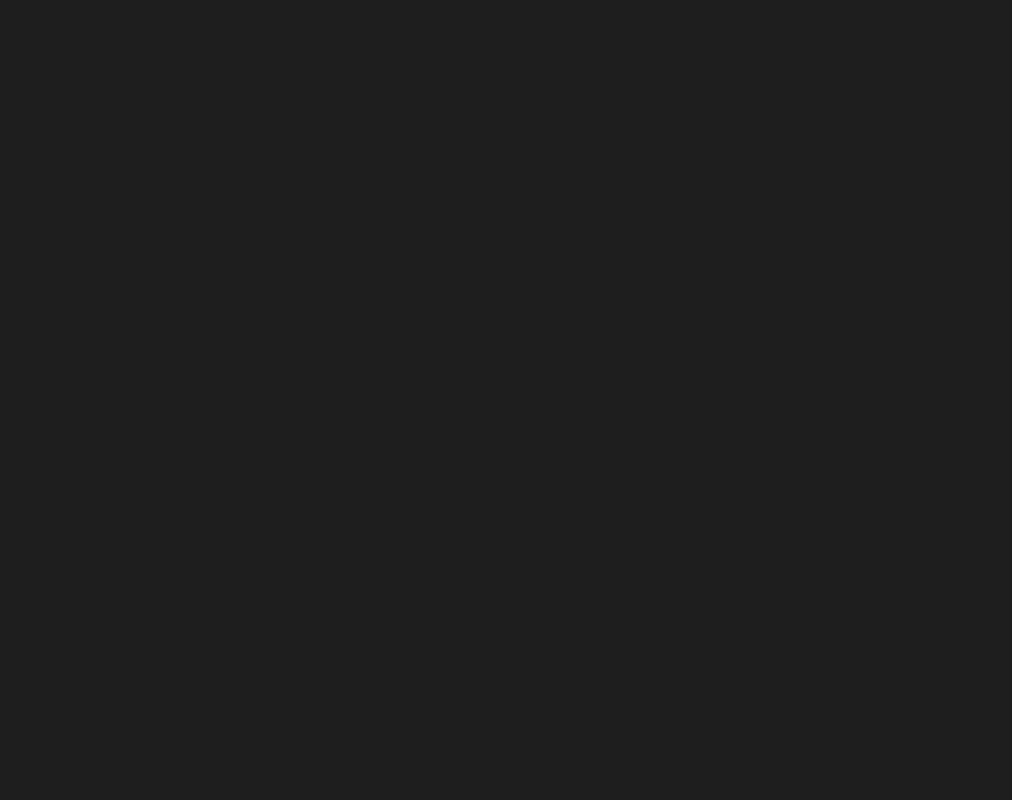
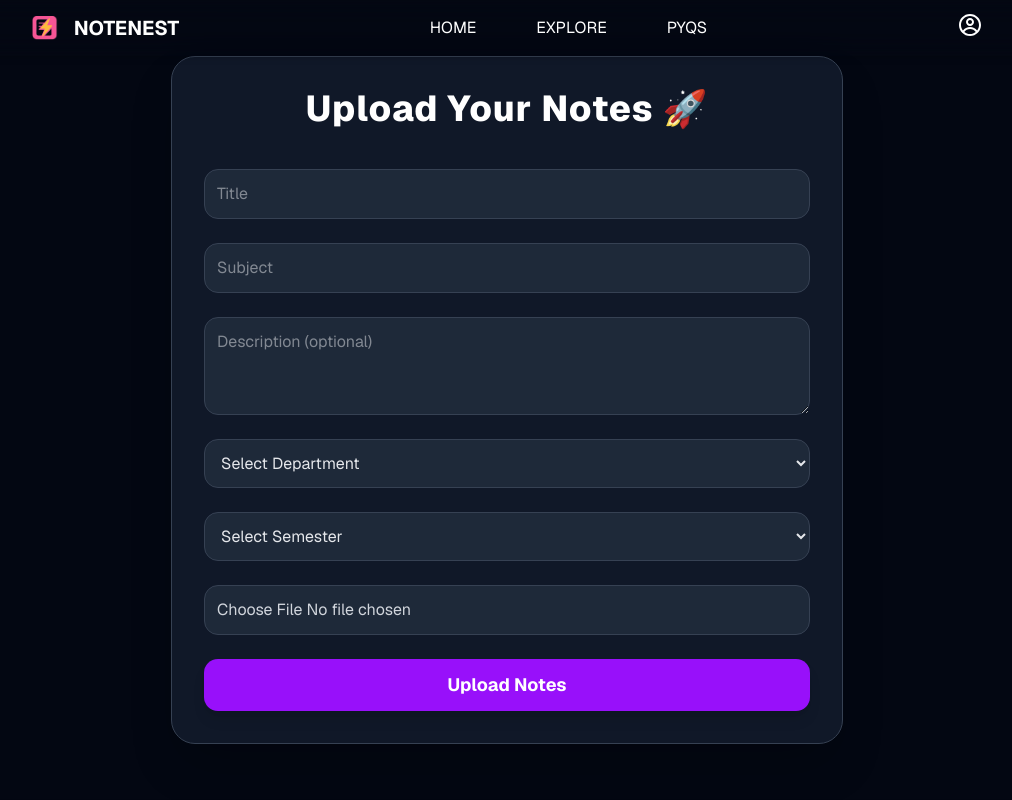
Before and after one commit to kanishk6030/Student-Notes-Sharing-App, a React (Vite) app in the folder frontend/: page /notes/upload in a window 1280 px wide. Before the commit this address had no page. Shown: the top 800 px of the page, without its empty margins (133-1145 px from the left). Built offline with nearby package versions, Linux system fonts and the light colour scheme.

Commit message:
Fixed the profile

```diff
--- a/frontend/src/App.jsx
+++ b/frontend/src/App.jsx
@@ -8,6 +8,7 @@ import Students from "./pages/Students/Students";
 import Profile from "./pages/Profile/Profile";
 import Pyqs from "./pages/Pyqs/Pyqs";
 import PyqsResults from "./pages/Pyqs/PyqsResults";
+import UploadNotes from "./pages/Notes/UploadNotes";
 
 
 function App() {
@@ -20,7 +21,7 @@ function App() {
         <Route path="signup" element={<Register />} />
         <Route path="explore" element={<Explore />} />
         <Route path="pyqs" element={<Pyqs />} />
-        <Route path="profile" element={<Profile />} />
+        <Route path="profile" element={<Profile />} /><Route path="/notes/upload" element={<UploadNotes />} />
         <Route path="/pyqs/:branch/:year" element={<PyqsResults />} />
         {/* Add more protected/nested routes here */}
       </Route>
--- a/frontend/src/pages/Explore/Explore.jsx
+++ b/frontend/src/pages/Explore/Explore.jsx
@@ -6,7 +6,7 @@ import NotesCard from "../../components/NotesCard/NotesCard";
 
 // Dummy data for dropdowns. You should replace this with data from your backend.
 const departments = ["Computer Science", "Electrical Engineering", "Mechanical Engineering", "Civil Engineering"];
-const semesters = ["1st Semester", "2nd Semester", "3rd Semester", "4th Semester", "5th Semester", "6th Semester", "7th Semester", "8th Semester"];
+const semesters = ["1", "2", "3", "4", "5", "6", "7", "8"];
 // const subjects = ["Data Structures", "Algorithms", "Operating Systems", "Computer Networks", "Database Management Systems", "Artificial Intelligence"];
 
 function ExploreWithFilters() {
@@ -96,7 +96,7 @@ function ExploreWithFilters() {
 
       {/* Notes list */}
       <div className="mt-12 w-full max-w-6xl">
-        {CircularIndeterminate || isSearching ? (
+        {isSearching ? (
           <p className="flex justify-center items-center h-[50vh]">
             <CircularIndeterminate />
           </p>
--- /dev/null
+++ b/frontend/src/pages/Notes/UploadNotes.jsx
@@ -0,0 +1,166 @@
+import React, { useState } from "react";
+import api from "../../api/axios";
+import CircularProgress from "@mui/material/CircularProgress";
+import { useAuth } from "../../contexts/useAuth";
+import { useNavigate } from "react-router-dom";
+
+const departments = [
+  "Computer Science",
+  "Electrical Engineering",
+  "Mechanical Engineering",
+  "Civil Engineering",
+  "Electronics and Communication",
+];
+
+const semesters = [
+  "1",
+  "2",
+  "3",
+  "4",
+  "5",
+  "6",
+  "7",
+  "8",
+];
+
+function UploadNotes() {
+  const navigate = useNavigate();
+  const { user } = useAuth();
+
+  const [title, setTitle] = useState("");
+  const [subject, setSubject] = useState("");
+  const [description, setDescription] = useState("");
+  const [semester, setSemester] = useState(user?.semester || "");
+  const [department, setDepartment] = useState(user?.department || "");
+  const [file, setFile] = useState(null);
+  const [loading, setLoading] = useState(false);
+
+  const handleSubmit = async (e) => {
+    e.preventDefault();
+
+    if (!title || !subject || !file || !semester || !department) {
+      alert("Please fill all required fields");
+      return;
+    }
+
+    const formData = new FormData();
+    formData.append("title", title);
+    formData.append("subject", subject);
+    formData.append("description", description);
+    formData.append("semester", semester);
+    formData.append("department", department);
+    formData.append("file", file);
+
+    setLoading(true);
+
+    try {
+      const res = await api.post("/notes/upload", formData, {
+        headers: { "Content-Type": "multipart/form-data" },
+      });
+
+      if (res.data.success) {
+        alert("Notes uploaded successfully 🎉");
+        navigate("/profile");
+      } else {
+        alert(res.data.message || "Upload failed");
+      }
+    } catch (err) {
+      console.error(err);
+      alert("Error uploading notes. Please try again.");
+    } finally {
+      setLoading(false);
+    }
+  };
+
+  return (
+    <div className="min-h-screen bg-gray-950 text-gray-200 p-6 sm:p-10 lg:p-14 pt-20 flex justify-center items-center">
+      <form
+        onSubmit={handleSubmit}
+        className="w-full max-w-2xl bg-gray-900 rounded-3xl shadow-2xl p-8 flex flex-col gap-6 backdrop-blur-md bg-opacity-70 border border-gray-700"
+      >
+        <h2 className="text-3xl sm:text-4xl font-extrabold text-white mb-4 text-center tracking-wide">
+          Upload Your Notes 🚀
+        </h2>
+
+        {/* Title */}
+        <input
+          type="text"
+          placeholder="Title"
+          value={title}
+          onChange={(e) => setTitle(e.target.value)}
+          className="w-full p-3 rounded-xl bg-gray-800 text-gray-200 border border-gray-700 focus:outline-none focus:ring-2 focus:ring-purple-500"
+          required
+        />
+
+        {/* Subject */}
+        <input
+          type="text"
+          placeholder="Subject"
+          value={subject}
+          onChange={(e) => setSubject(e.target.value)}
+          className="w-full p-3 rounded-xl bg-gray-800 text-gray-200 border border-gray-700 focus:outline-none focus:ring-2 focus:ring-purple-500"
+          required
+        />
+
+        {/* Description */}
+        <textarea
+          placeholder="Description (optional)"
+          value={description}
+          onChange={(e) => setDescription(e.target.value)}
+          rows="3"
+          className="w-full p-3 rounded-xl bg-gray-800 text-gray-200 border border-gray-700 focus:outline-none focus:ring-2 focus:ring-purple-500"
+        />
+
+        {/* Department */}
+        <select
+          value={department}
+          onChange={(e) => setDepartment(e.target.value)}
+          className="w-full p-3 rounded-xl bg-gray-800 text-gray-200 border border-gray-700 focus:outline-none focus:ring-2 focus:ring-purple-500"
+          required
+        >
+          <option value="">Select Department</option>
+          {departments.map((dept) => (
+            <option key={dept} value={dept}>
+              {dept}
+            </option>
+          ))}
+        </select>
+
+        {/* Semester */}
+        <select
+          value={semester}
+          onChange={(e) => setSemester(e.target.value)}
+          className="w-full p-3 rounded-xl bg-gray-800 text-gray-200 border border-gray-700 focus:outline-none focus:ring-2 focus:ring-purple-500"
+          required
+        >
+          <option value="">Select Semester</option>
+          {semesters.map((sem) => (
+            <option key={sem} value={sem}>
+              {sem}
+            </option>
+          ))}
+        </select>
+
+        {/* File Upload */}
+        <input
+          type="file"
+          accept=".pdf,.doc,.docx"
+          onChange={(e) => setFile(e.target.files[0])}
+          className="w-full text-gray-300 bg-gray-800 border border-gray-700 p-3 rounded-xl cursor-pointer focus:outline-none focus:ring-2 focus:ring-purple-500"
+          required
+        />
+
+        {/* Submit */}
+        <button
+          type="submit"
+          disabled={loading}
+          className="w-full bg-purple-600 text-white py-3 px-6 rounded-xl font-bold text-lg shadow-lg hover:bg-purple-700 transition-colors duration-300 ease-in-out transform hover:scale-105 disabled:opacity-60"
+        >
+          {loading ? <CircularProgress size={24} color="inherit" /> : "Upload Notes"}
+        </button>
+      </form>
+    </div>
+  );
+}
+
+export default UploadNotes;
--- a/frontend/src/pages/Profile/Profile.jsx
+++ b/frontend/src/pages/Profile/Profile.jsx
@@ -2,7 +2,6 @@ import React, { useEffect } from 'react';
 import { useNotes } from '../../contexts/useNotes';
 import { useAuth } from '../../contexts/useAuth';
 import CircularProgress from '@mui/material/CircularProgress';
-import NotesCard from '../../components/NotesCard/NotesCard';
 import { Link } from 'react-router-dom';
 
 function Profile() {
@@ -58,7 +57,7 @@ function Profile() {
             <span className="text-right">{user.university}</span>
           </p>
         </div>
-        <Link to="/upload" className="mt-8 w-full">
+        <Link to="/notes/upload" className="mt-8 w-full">
           <button
             className="w-full bg-purple-600 text-white py-3 px-6 rounded-xl font-bold text-lg shadow-lg hover:bg-purple-700 transition-colors duration-300 ease-in-out transform hover:scale-105"
           >
```
